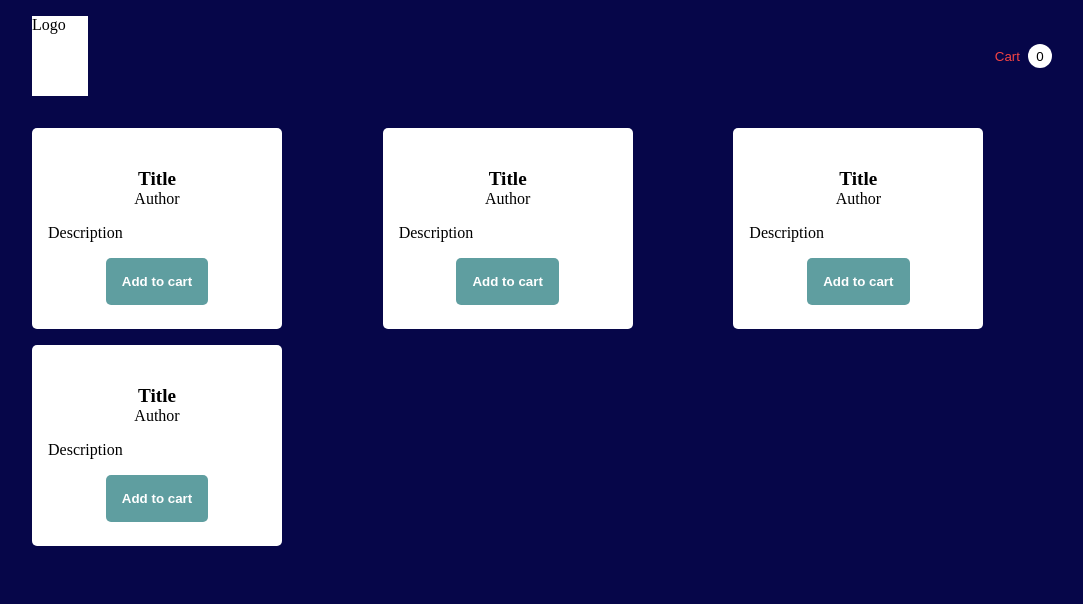
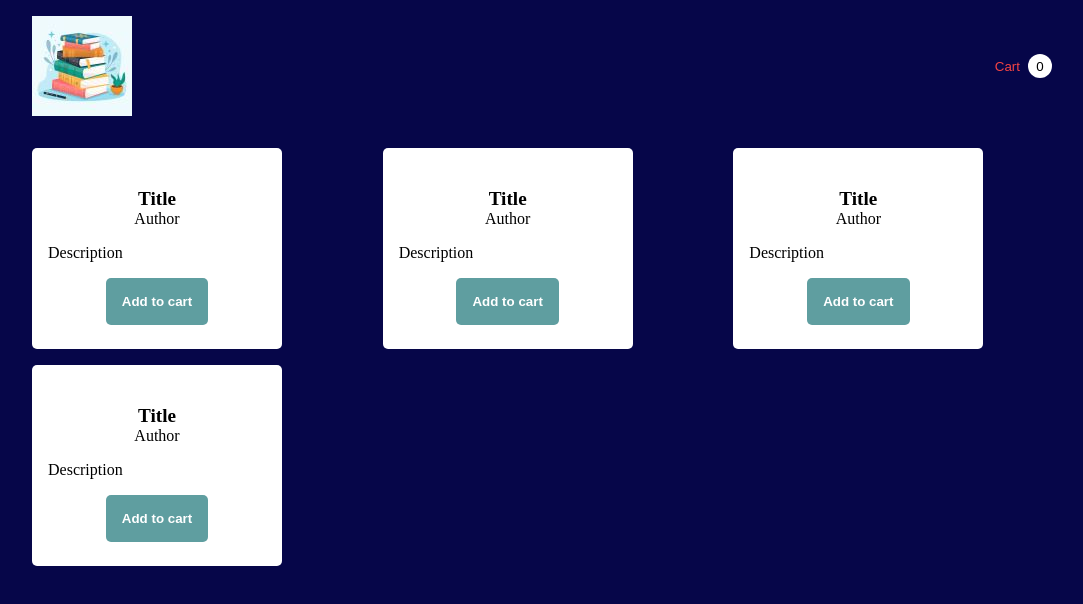
Before and after one commit to StefanMogren/book-store, a React app: page / in a window 1280 px wide. Shown: the top 604 px of the page, without its empty margins (90-1173 px from the left). Built offline with nearby package versions, Linux system fonts and the light colour scheme; the HTML template or start-up script is replaced by a standard one.

Commit message:
Fixed so the logo links properly

```diff
--- a/src/components/Logo.jsx
+++ b/src/components/Logo.jsx
@@ -1,7 +1,13 @@
+import React from 'react';
+import mainLogo from '../assets/books.jpg';
+
 function Logo() {
 	return (
-		<div className='header__logo'>Logo</div>
-		// <img src="" alt="" />
+		<img
+			className='header__logo'
+			src={mainLogo}
+			alt='Hög med böcker, logga'
+		/>
 	);
 }
 
--- a/src/index.css
+++ b/src/index.css
@@ -25,8 +25,7 @@
 }
 
 .header__logo {
-	width: 3.5rem;
-	height: 5rem;
+	aspect-ratio: 1;
 	background-color: white;
 }
 
```
